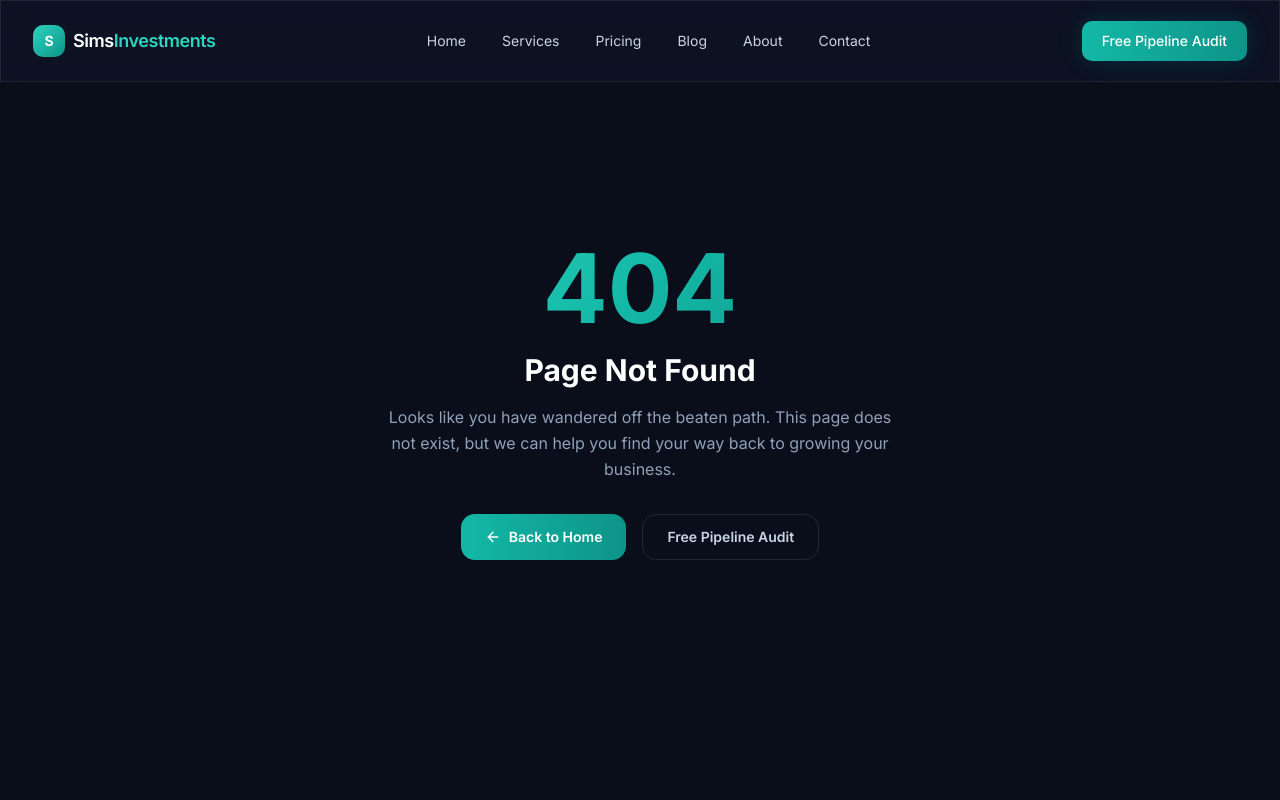
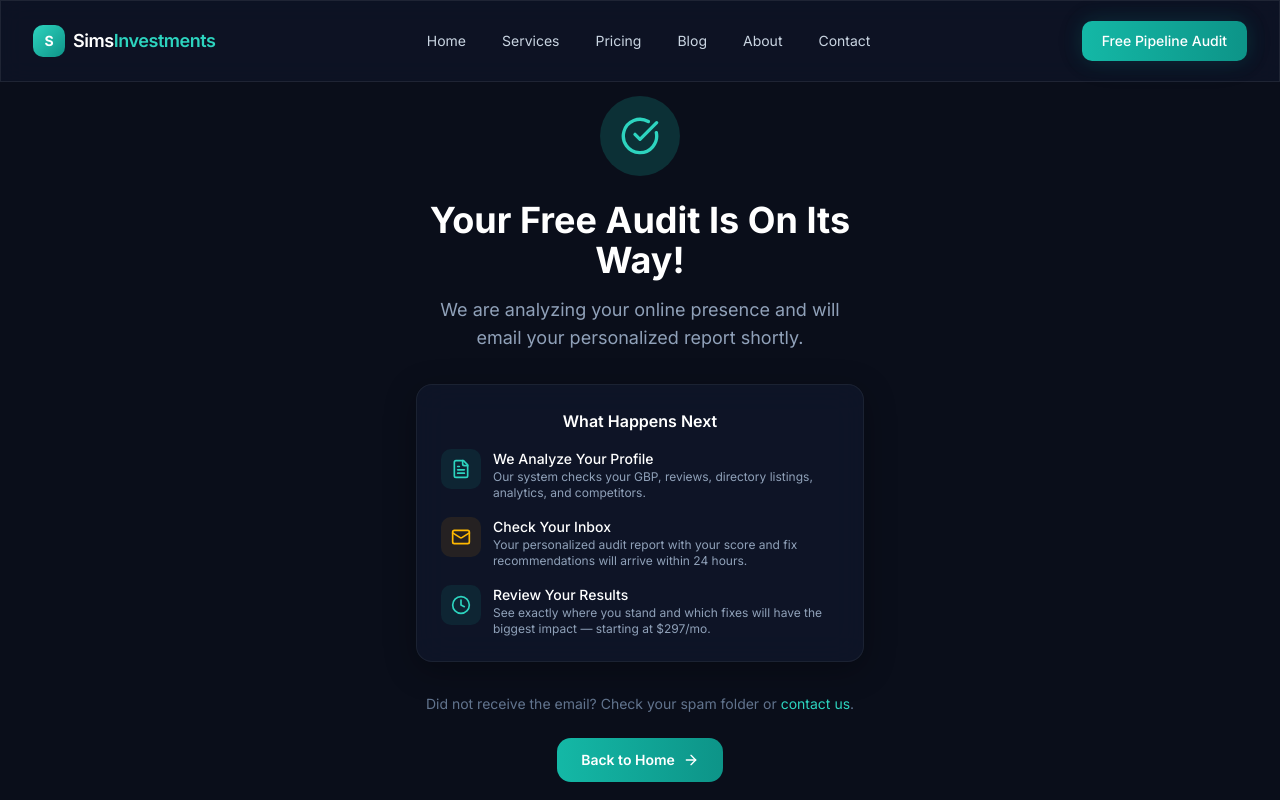
Before and after one commit to rmwallace777-debug/simsinvestments777, a Next.js app: page /thank-you in a window 1280 px wide. Before the commit this address had no page. Shown: the top 800 px of the page. Built offline with nearby package versions, Linux system fonts and the light colour scheme.

Commit message:
Add /thank-you page + redirect from form submission for Google Ads conversion tracking

```diff
--- /dev/null
+++ b/app/thank-you/page.tsx
@@ -0,0 +1,80 @@
+import Link from 'next/link';
+import { FadeIn } from '@/components/Animations';
+import { CheckCircle, ArrowRight, Mail, Clock, FileText } from 'lucide-react';
+import type { Metadata } from 'next';
+
+export const metadata: Metadata = {
+  title: 'Thank You — Your Free Audit Is Being Processed',
+  description: 'Your free digital audit request has been received. We will email your personalized report within 24 hours.',
+};
+
+export default function ThankYouPage() {
+  return (
+    <div className="pt-24 pb-16 min-h-screen flex items-center justify-center">
+      <div className="max-w-lg mx-auto px-4 sm:px-6 lg:px-8 text-center">
+        <FadeIn>
+          {/* Success Icon */}
+          <div className="w-20 h-20 rounded-full bg-teal-500/20 flex items-center justify-center mx-auto mb-6">
+            <CheckCircle className="w-10 h-10 text-teal-400" />
+          </div>
+
+          <h1 className="text-3xl sm:text-4xl font-bold text-white mb-4">
+            Your Free Audit Is On Its Way!
+          </h1>
+          <p className="text-lg text-slate-400 mb-8">
+            We are analyzing your online presence and will email your personalized report shortly.
+          </p>
+
+          {/* What Happens Next */}
+          <div className="glass-card rounded-2xl p-6 mb-8 text-left">
+            <h3 className="text-white font-semibold mb-4 text-center">What Happens Next</h3>
+            <div className="space-y-4">
+              <div className="flex items-start gap-3">
+                <div className="w-10 h-10 rounded-lg bg-teal-500/10 flex items-center justify-center flex-shrink-0">
+                  <FileText className="w-5 h-5 text-teal-400" />
+                </div>
+                <div className="text-left">
+                  <p className="text-white font-medium text-sm">We Analyze Your Profile</p>
+                  <p className="text-xs text-slate-400">Our system checks your GBP, reviews, directory listings, analytics, and competitors.</p>
+                </div>
+              </div>
+              <div className="flex items-start gap-3">
+                <div className="w-10 h-10 rounded-lg bg-amber-500/10 flex items-center justify-center flex-shrink-0">
+                  <Mail className="w-5 h-5 text-amber-400" />
+                </div>
+                <div className="text-left">
+                  <p className="text-white font-medium text-sm">Check Your Inbox</p>
+                  <p className="text-xs text-slate-400">Your personalized audit report with your score and fix recommendations will arrive within 24 hours.</p>
+                </div>
+              </div>
+              <div className="flex items-start gap-3">
+                <div className="w-10 h-10 rounded-lg bg-teal-500/10 flex items-center justify-center flex-shrink-0">
+                  <Clock className="w-5 h-5 text-teal-400" />
+                </div>
+                <div className="text-left">
+                  <p className="text-white font-medium text-sm">Review Your Results</p>
+                  <p className="text-xs text-slate-400">See exactly where you stand and which fixes will have the biggest impact — starting at $297/mo.</p>
+                </div>
+              </div>
+            </div>
+          </div>
+
+          <p className="text-sm text-slate-500 mb-6">
+            Did not receive the email? Check your spam folder or{' '}
+            <a href="mailto:robert@simsinvestments777.com" className="text-teal-400 hover:underline">
+              contact us
+            </a>.
+          </p>
+
+          <Link
+            href="/"
+            className="inline-flex items-center gap-2 px-6 py-3 text-sm font-semibold text-white bg-gradient-to-r from-teal-500 to-teal-600 rounded-xl hover:from-teal-400 hover:to-teal-500 transition-all"
+          >
+            Back to Home
+            <ArrowRight className="w-4 h-4" />
+          </Link>
+        </FadeIn>
+      </div>
+    </div>
+  );
+}
--- a/components/AuditForm.tsx
+++ b/components/AuditForm.tsx
@@ -1,10 +1,6 @@
 'use client';
 
-import { useState } from 'react';
-
 export default function AuditForm({ source = 'free-audit' }: { source?: string }) {
-  const [submitted, setSubmitted] = useState(false);
-
   const handleSubmit = async (e: React.FormEvent<HTMLFormElement>) => {
     e.preventDefault();
     const form = e.target as HTMLFormElement;
@@ -21,24 +17,9 @@ export default function AuditForm({ source = 'free-audit' }: { source?: string }
         source,
       }),
     });
-    setSubmitted(true);
+    // Redirect to thank-you page for Google Ads conversion tracking
+    window.location.href = '/thank-you';
   };
-
-  if (submitted) {
-    return (
-      <div className="text-center p-8 glass-card rounded-2xl">
-        <div className="w-16 h-16 rounded-full bg-teal-500/20 flex items-center justify-center mx-auto mb-4">
-          <svg className="w-8 h-8 text-teal-400" fill="none" viewBox="0 0 24 24" stroke="currentColor">
-            <path strokeLinecap="round" strokeLinejoin="round" strokeWidth={2} d="M5 13l4 4L19 7" />
-          </svg>
-        </div>
-        <h3 className="text-xl font-bold text-white mb-2">You&apos;re on the list!</h3>
-        <p className="text-slate-400">
-          Check your inbox — your free pipeline audit is on its way. We&apos;ll review your current lead generation setup and send personalized recommendations within 24 hours.
-        </p>
-      </div>
-    );
-  }
 
   return (
     <form onSubmit={handleSubmit} className="space-y-4">
@@ -115,7 +96,7 @@ export default function AuditForm({ source = 'free-audit' }: { source?: string }
           type="submit"
           className="w-full px-6 py-3.5 text-sm font-semibold text-white bg-gradient-to-r from-teal-500 to-teal-600 rounded-xl hover:from-teal-400 hover:to-teal-500 teal-glow transition-all duration-200"
         >
-          Get Your Free Pipeline Audit
+          Get Your Free Audit
         </button>
         <p className="text-xs text-slate-500 text-center mt-3">
           No spam. Your information is safe with us.
```
